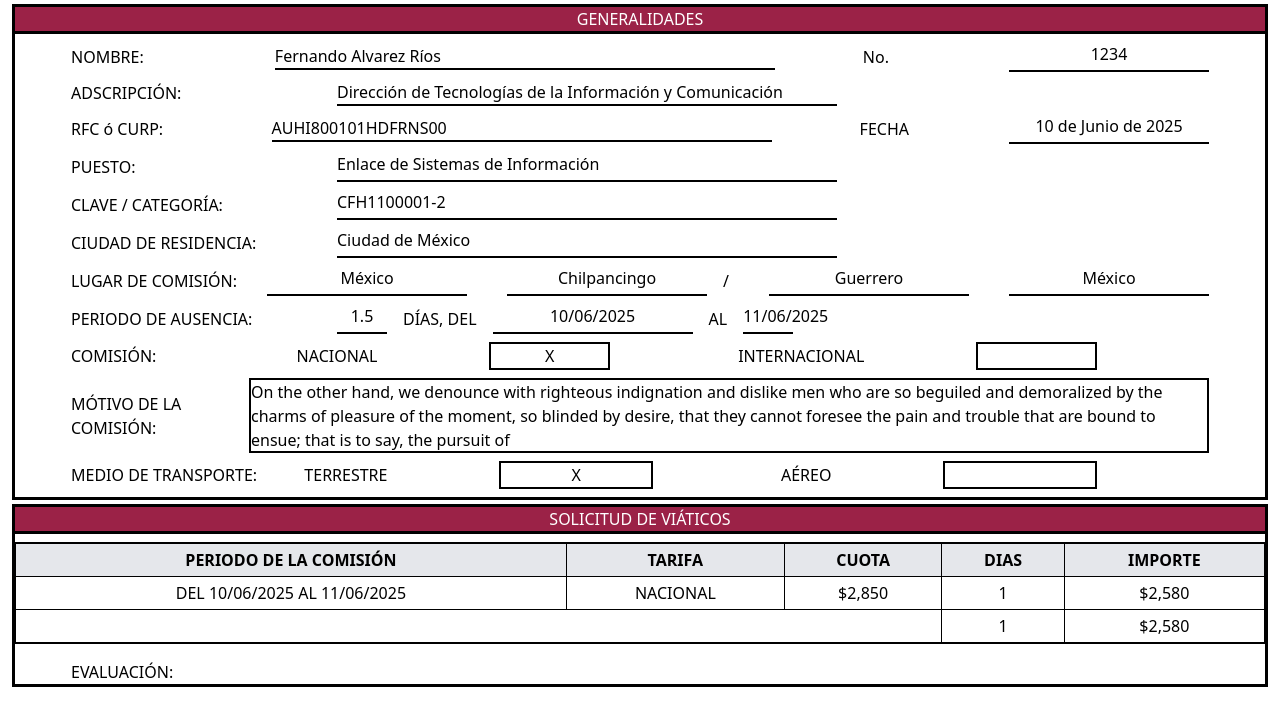
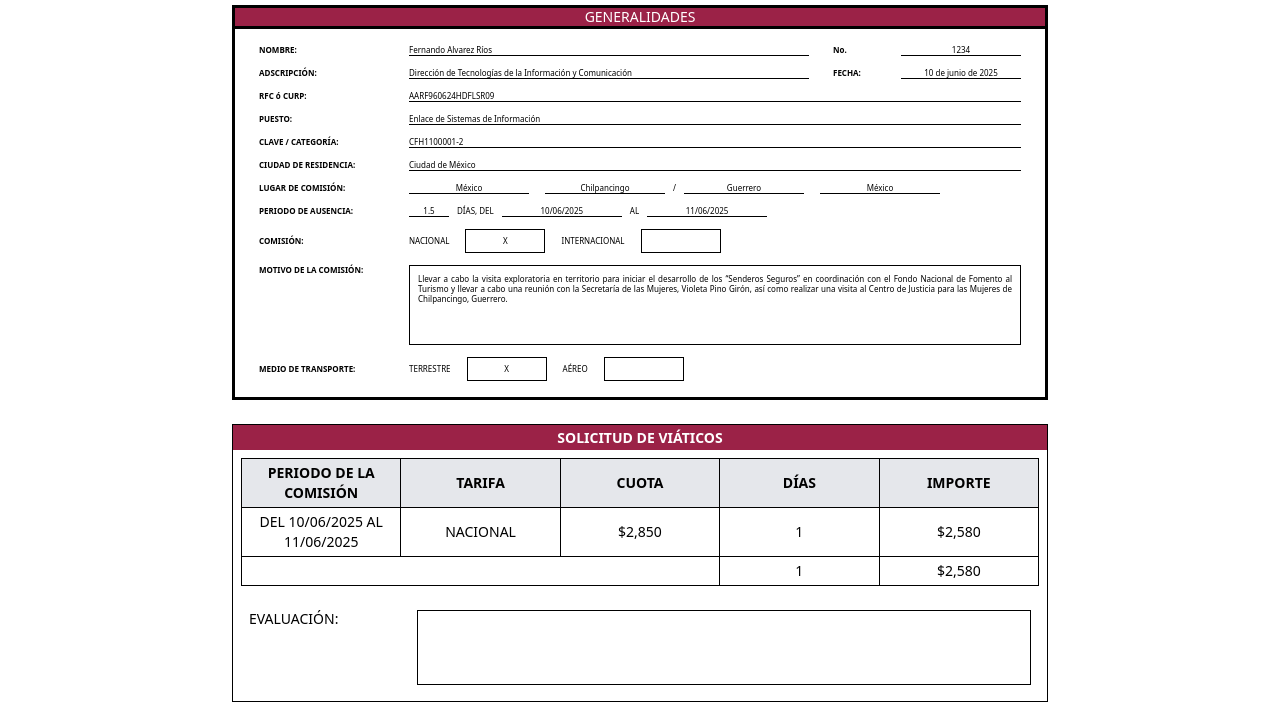
Before and after one commit to JoeAH98221/SDLM-Template-V1, a website: page index.html in a window 1280 px wide. Shown: the part 108-810 px from the top of the page. Drawn offline with Linux system fonts and the light colour scheme.

Commit message:
feat: initial commit

```diff
--- a/index.html
+++ b/index.html
@@ -2,193 +2,175 @@
 <html lang="es">
 
 <head>
-    <meta charset="UTF-8">
-    <meta name="viewport" content="width=device-width, initial-scale=1.0">
-    <link href="./src/css/output.css" type="text/css" rel="stylesheet">
-    <title>Secretaría de la mujer</title>
+    <meta charset="UTF-8" />
+    <meta name="viewport" content="width=device-width, initial-scale=1.0" />
+    <link href="./src/css/output.css" rel="stylesheet" />
+    <title>Secretaría de la Mujer</title>
 </head>
 
-<body class="notosans-black m-3">
-    <header class="">
-        <div class="max-w-7xl mx-auto px-4 sm:px-6 lg:px-8 flex items-center justify-between py-4">
-            <img src="src/img/Logotipo.jpg" alt="Logotipo de la Secretaría de la Mujer" class="h-16 w-auto">
-            <h1 class="text-2xl font-bold text-gray-900">FORMATO ÚNICO DE COMISIÓN</h1>
-            <img src="src/img/Logotipo.jpg" alt="Logotipo de la Secretaría de la Mujer" class="h-16 w-auto">
-        </div>
-    </header>
-    <main>
-        <div class="border-3 mx-auto mt-1">
+<body class="notosans-black m-0 p-0">
+    <main class="w-[816px] mx-auto text-black text-[14px] leading-tight print-area">
+        <!-- Encabezado -->
+        <header class="py-4 flex items-center justify-between border-b border-black">
+            <img src="src/img/Logotipo.jpg" alt="Logo" class="h-16 w-auto" />
+            <h1 class="text-xl font-bold text-center flex-1">
+                FORMATO ÚNICO DE COMISIÓN
+            </h1>
+            <img src="src/img/Logotipo.jpg" alt="Logo" class="h-16 w-auto" />
+        </header>
+
+        <!-- Generalidades -->
+        <section class="mt-4 border-3 border-black print-area">
+            <!-- Encabezado -->
             <div class="encabezado">
-                <h2>GENERALIDADES</h2>
+                GENERALIDADES
             </div>
-            <div class="formato-datos-1">
-                <p class="w-[250px]">NOMBRE:</p>
-                <div class="formato-datos-2">
-                    <span>Fernando Alvarez Ríos</span>
-                    <div class="linea w-[500px]"></div>
+
+            <div class="px-6 py-4 space-y-3 text-size-small">
+                <!-- NOMBRE + No. + 1234 -->
+                <div class="flex items-center">
+                    <div class="w-[150px] font-semibold">NOMBRE:</div>
+                    <div class="flex-1 border-b border-black">Fernando Alvarez Ríos</div>
+                    <div class="w-[60px] text-left ml-6 font-semibold">No.</div>
+                    <div class="w-[120px] border-b border-black text-center ml-2">1234</div>
                 </div>
-                <div class="formato-datos-2 ml-22">
-                    <span class="text-center">No.</span>
+
+                <!-- ADSCRIPCIÓN -->
+                <div class="flex items-center">
+                    <div class="w-[150px] font-semibold">ADSCRIPCIÓN:</div>
+                    <div class="flex-1 border-b border-black">
+                        Dirección de Tecnologías de la Información y Comunicación
+                    </div>
+                    <div class="w-[60px] text-left ml-6 font-semibold">FECHA:</div>
+                    <div class="w-[120px] border-b border-black text-center ml-2">10 de junio de 2025</div>
                 </div>
-                <div class="formato-datos-2 ml-30">
-                    <span class="text-center">1234</span>
-                    <div class="linea w-[200px] mt-1"></div>
+
+                <!-- RFC ó CURP + FECHA -->
+                <div class="flex items-center">
+                    <div class="w-[150px] font-semibold">RFC ó CURP:</div>
+                    <div class="flex-1 border-b border-black">AARF960624HDFLSR09</div>
                 </div>
-            </div>
-            <div class="formato-datos-1">
-                <p class="w-[250px]">ADSCRIPCIÓN:</p>
-                <div class="formato-datos-2">
-                    <span>Dirección de Tecnologías de la Información y Comunicación</span>
-                    <div class="linea w-[500px]"></div>
+
+                <!-- PUESTO -->
+                <div class="flex items-center">
+                    <div class="w-[150px] font-semibold">PUESTO:</div>
+                    <div class="flex-1 border-b border-black">Enlace de Sistemas de Información</div>
                 </div>
-            </div>
-            <div class="formato-datos-1">
-                <p class="w-[250px]">RFC ó CURP:</p>
-                <div class="formato-datos-2">
-                    <span>AUHI800101HDFRNS00</span>
-                    <div class="linea w-[500px]"></div>
+
+                <!-- CLAVE / CATEGORÍA -->
+                <div class="flex items-center">
+                    <div class="w-[150px] font-semibold">CLAVE / CATEGORÍA:</div>
+                    <div class="flex-1 border-b border-black">CFH1100001-2</div>
                 </div>
-                <div class="formato-datos-2 ml-22">
-                    <span class="text-center">FECHA</span>
+
+                <!-- CIUDAD DE RESIDENCIA -->
+                <div class="flex items-center">
+                    <div class="w-[150px] font-semibold">CIUDAD DE RESIDENCIA:</div>
+                    <div class="flex-1 border-b border-black">Ciudad de México</div>
                 </div>
-                <div class="formato-datos-2 ml-25">
-                    <span class="text-center">10 de Junio de 2025</span>
-                    <div class="linea w-[200px] mt-1"></div>
+
+                <!-- LUGAR DE COMISIÓN -->
+                <div class="flex items-center flex-wrap">
+                    <div class="w-[150px] font-semibold">LUGAR DE COMISIÓN:</div>
+                    <div class="w-[120px] border-b border-black text-center">México</div>
+                    <div class="w-[120px] border-b border-black text-center ml-4">Chilpancingo</div>
+                    <div class="mx-2">/</div>
+                    <div class="w-[120px] border-b border-black text-center">Guerrero</div>
+                    <div class="w-[120px] border-b border-black text-center ml-4">México</div>
                 </div>
-            </div>
-            <div class="formato-datos-1">
-                <p class="w-[250px]">PUESTO:</p>
-                <div class="formato-datos-2">
-                    <span>Enlace de Sistemas de Información</span>
-                    <div class="linea w-[500px] mt-1"></div>
+
+                <!-- PERIODO DE AUSENCIA -->
+                <div class="flex items-center">
+                    <div class="w-[150px] font-semibold">PERIODO DE AUSENCIA:</div>
+                    <div class="w-[40px] border-b border-black text-center">1.5</div>
+                    <div class="mx-2">DÍAS, DEL</div>
+                    <div class="w-[120px] border-b border-black text-center">10/06/2025</div>
+                    <div class="mx-2">AL</div>
+                    <div class="w-[120px] border-b border-black text-center">11/06/2025</div>
                 </div>
-            </div>
-            <div class="formato-datos-1">
-                <p class="w-[250px]">CLAVE / CATEGORÍA:</p>
-                <div class="formato-datos-2">
-                    <span>CFH1100001-2</span>
-                    <div class="linea w-[500px] mt-1"></div>
+
+                <!-- COMISIÓN -->
+                <div class="flex items-center">
+                    <div class="w-[150px] font-semibold">COMISIÓN:</div>
+                    <div class="flex-1 flex items-center">
+                        <span>NACIONAL</span>
+                        <div class="w-[80px] h-6 border border-black mx-4 flex items-center justify-center">X</div>
+                        <span>INTERNACIONAL</span>
+                        <div class="w-[80px] h-6 border border-black mx-4"></div>
+                    </div>
                 </div>
-            </div>
-            <div class="formato-datos-1">
-                <p class="w-[250px]">CIUDAD DE RESIDENCIA:</p>
-                <div class="formato-datos-2">
-                    <span>Ciudad de México</span>
-                    <div class="linea w-[500px] mt-1"></div>
+
+                <!-- MOTIVO DE LA COMISIÓN -->
+                <div class="flex items-start">
+                    <div class="w-[150px] font-semibold">MOTIVO DE LA COMISIÓN:</div>
+                    <div class="flex-1 border border-black p-2 h-[80px] text-justify">
+                        Llevar a cabo la visita exploratoria en territorio para iniciar el desarrollo de
+                        los “Senderos Seguros” en coordinación con el Fondo Nacional de Fomento al
+                        Turismo y llevar a cabo una reunión con la Secretaría de las Mujeres, Violeta
+                        Pino Girón, así como realizar una visita al Centro de Justicia para las Mujeres
+                        de Chilpancingo, Guerrero.
+                    </div>
                 </div>
-            </div>
-            <div class="formato-datos-1">
-                <p class="w-[250px]">LUGAR DE COMISIÓN:</p>
-                <div class="formato-datos-2">
-                    <span class="text-center">México</span>
-                    <div class="linea w-[200px] mt-1"></div>
-                </div>
-                <div class="formato-datos-2 ml-10">
-                    <span class="text-center">Chilpancingo</span>
-                    <div class="linea w-[200px] mt-1"></div>
-                </div>
-                <div class="formato-datos-2">
-                    <span class="text-center">/</span>
-                </div>
-                <div class="formato-datos-2 ml-10">
-                    <span class="text-center">Guerrero</span>
-                    <div class="linea w-[200px] mt-1"></div>
-                </div>
-                <div class="formato-datos-2 ml-10">
-                    <span class="text-center">México</span>
-                    <div class="linea w-[200px] mt-1"></div>
-                </div>
-            </div>
-            <div class="formato-datos-1">
-                <p class="w-[250px]">PERIODO DE AUSENCIA:</p>
-                <div class="formato-datos-2">
-                    <span class="text-center">1.5</span>
-                    <div class="linea w-[50px] mt-1"></div>
-                </div>
-                <div class="formato-datos-2">
-                    <span class="text-center">DÍAS, DEL</span>
-                </div>
-                <div class="formato-datos-2">
-                    <span class="text-center">10/06/2025</span>
-                    <div class="linea w-[200px] mt-1"></div>
-                </div>
-                <div class="formato-datos-2">
-                    <span class="text-center">AL</span>
-                </div>
-                <div class="formato-datos-2">
-                    <span class="text-center">11/06/2025</span>
-                    <div class="linea w-[50px] mt-1"></div>
-                </div>
-            </div>
-            <div class="formato-datos-1">
-                <p class="w-[250px]">COMISIÓN:</p>
-                <div class="formato-datos-2 ml-14">
-                    <span>NACIONAL</span>
-                </div>
-                <div class="w-44 h-7 border-2 mx-28 text-center">X</div>
-                <div class="formato-datos-2">
-                    <span>INTERNACIONAL</span>
-                </div>
-                <div class="w-44 h-7 border-2 mx-28 text-center"></div>
-            </div>
-            <div class="formato-datos-1">
-                <p class="w-[250px]">MÓTIVO DE LA COMISIÓN:</p>
-                <div class="formato-datos-2">
-                    <div class="w-[960px] h-[75px] border-2">
-                        On the other hand, we denounce with righteous indignation and dislike men who are so beguiled
-                        and demoralized by the charms of pleasure of the moment, so blinded by desire, that they cannot
-                        foresee the pain and trouble that are bound to ensue; that is to say, the pursuit of
+
+                <!-- MEDIO DE TRANSPORTE -->
+                <div class="flex items-center">
+                    <div class="w-[150px] font-semibold">MEDIO DE TRANSPORTE:</div>
+                    <div class="flex-1 flex items-center">
+                        <span>TERRESTRE</span>
+                        <div class="w-[80px] h-6 border border-black mx-4 flex items-center justify-center">X</div>
+                        <span>AÉREO</span>
+                        <div class="w-[80px] h-6 border border-black mx-4"></div>
                     </div>
                 </div>
             </div>
-            <div class="formato-datos-1 mb-2">
-                <p class="w-[250px]">MEDIO DE TRANSPORTE:</p>
-                <div class="formato-datos-2">
-                    <span>TERRESTRE</span>
-                </div>
-                <div class="w-44 h-7 border-2 mx-28 text-center">X</div>
-                <div class="formato-datos-2">
-                    <span>AÉREO</span>
-                </div>
-                <div class="w-44 h-7 border-2 mx-28 text-center"></div>
+        </section>
+
+
+        <!-- Solicitud de Viáticos -->
+        <section class="mt-6 border border-black">
+            <div class="bg-[#9b2247] text-white text-center py-1 font-bold">
+                SOLICITUD DE VIÁTICOS
             </div>
-        </div>
-        <div class="border-3 mx-auto mt-1">
-            <div class="encabezado">
-                <h2>SOLICITUD DE VIÁTICOS</h2>
-            </div>
-            <div class="mt-2">
-                <table>
+
+            <div class="p-2">
+                <table class="w-full border border-black text-sm table-fixed text-center">
                     <thead>
-                        <tr>
-                            <th>PERIODO DE LA COMISIÓN</th>
-                            <th>TARIFA</th>
-                            <th>CUOTA</th>
-                            <th>DIAS</th>
-                            <th>IMPORTE</th>
+                        <tr class="bg-gray-200">
+                            <th class="border border-black px-2 py-1">
+                                PERIODO DE LA COMISIÓN
+                            </th>
+                            <th class="border border-black px-2 py-1">TARIFA</th>
+                            <th class="border border-black px-2 py-1">CUOTA</th>
+                            <th class="border border-black px-2 py-1">DÍAS</th>
+                            <th class="border border-black px-2 py-1">IMPORTE</th>
                         </tr>
                     </thead>
                     <tbody>
                         <tr>
-                            <td>DEL 10/06/2025 AL 11/06/2025</td>
-                            <td>NACIONAL</td>
-                            <td>$2,850</td>
-                            <td>1</td>
-                            <td>$2,580</td>
+                            <td class="border border-black px-2 py-1">
+                                DEL 10/06/2025 AL 11/06/2025
+                            </td>
+                            <td class="border border-black px-2 py-1">NACIONAL</td>
+                            <td class="border border-black px-2 py-1">$2,850</td>
+                            <td class="border border-black px-2 py-1">1</td>
+                            <td class="border border-black px-2 py-1">$2,580</td>
                         </tr>
                         <tr>
-                            <td colspan="3"></td>
-                            <td>1</td>
-                            <td>$2,580</td>
+                            <td colspan="3" class="border border-black px-2 py-1"></td>
+                            <td class="border border-black px-2 py-1">1</td>
+                            <td class="border border-black px-2 py-1">$2,580</td>
                         </tr>
                     </tbody>
                 </table>
             </div>
 
-            <div class="formato-datos-1 mt-4">
-                <p class="w-[250px]">EVALUACIÓN:</p>
+            <div class="mt-4 px-4 pb-4">
+                <div class="flex items-start gap-2">
+                    <div class="w-[250px]">EVALUACIÓN:</div>
+                    <div class="w-[960px] h-[75px] border border-black"></div>
+                </div>
             </div>
-        </div>
+        </section>
     </main>
 </body>
 
--- a/src/css/input.css
+++ b/src/css/input.css
@@ -76,5 +76,5 @@
 
 @theme {
     --color-personalizado: #9b2247;
-    --my-border-width: 8px;
+    --text-size-small: 8px;
 }
```
Also changed, not shown: src/css/output.css.
